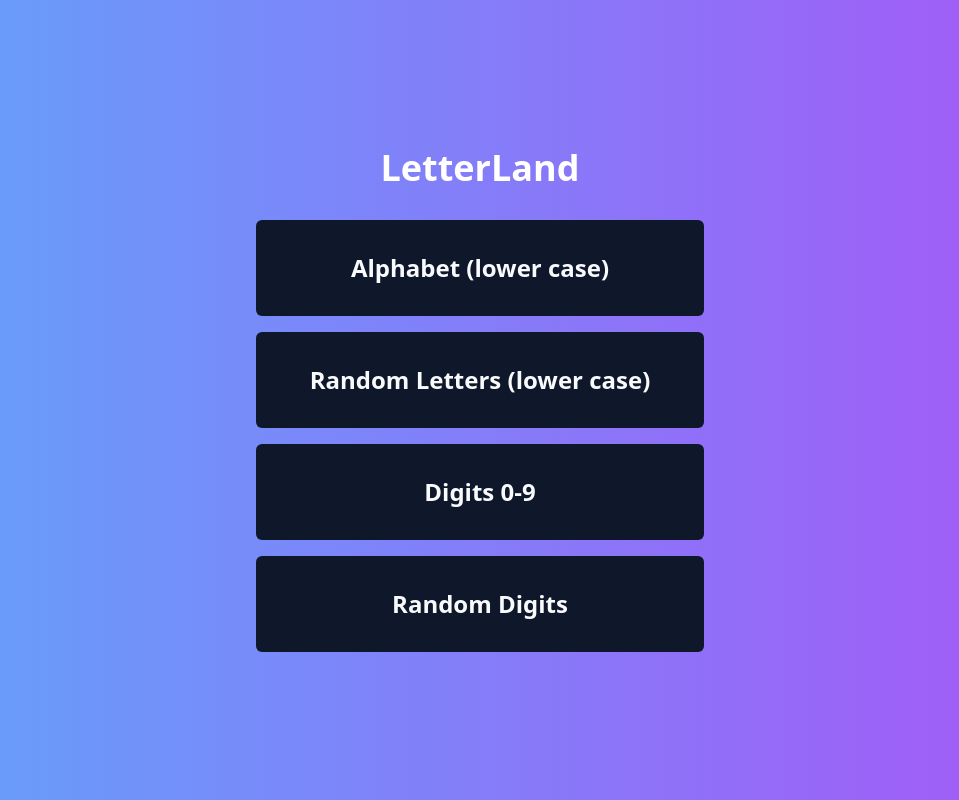
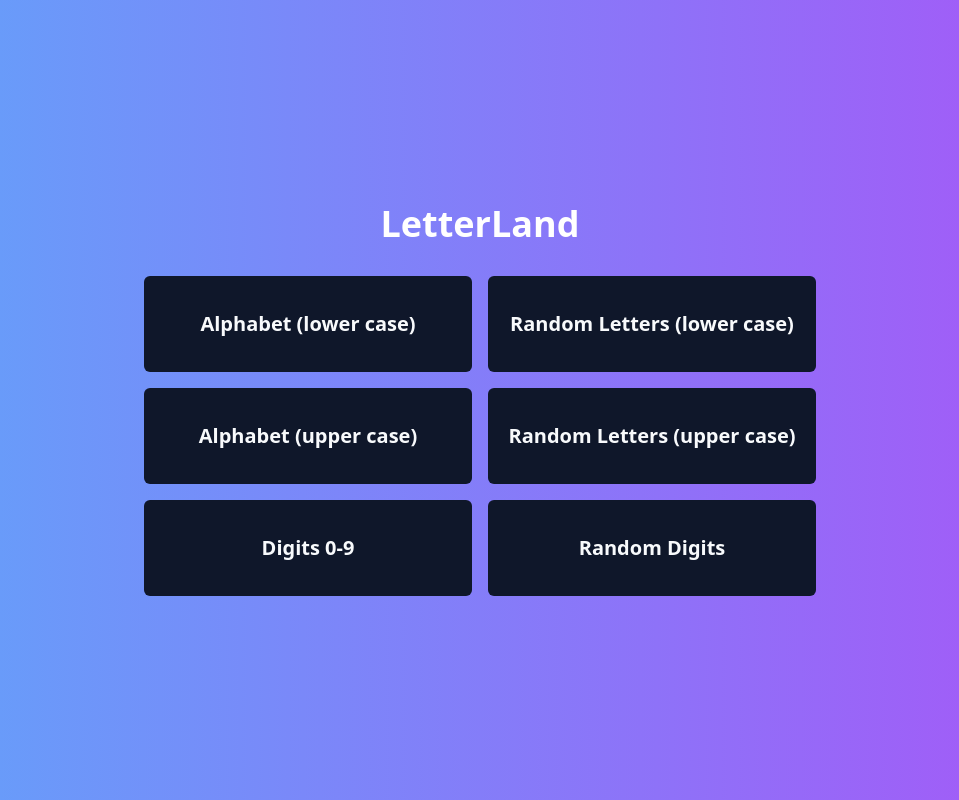
Before and after one commit to hervert/letterland, a React (Vite) app: page / in a window 1280 px wide. Shown: the whole page, without its empty margins (160-1119 px from the left). Built offline with nearby package versions, Linux system fonts and the light colour scheme.

Commit message:
Add upper case options
Added two new navigation options for "Alphabet (upper case)" and "Random Letters (upper case)" to the home page for enhanced user experience.
[skip gpt_engineer]

```diff
--- a/src/pages/Home.jsx
+++ b/src/pages/Home.jsx
@@ -6,29 +6,41 @@ const Home = () => {
   const navigate = useNavigate();
 
   return (
-    <div className="h-screen flex flex-col items-center justify-center bg-gradient-to-r from-blue-400 to-purple-500 p-4">
+    <div className="min-h-screen flex flex-col items-center justify-center bg-gradient-to-r from-blue-400 to-purple-500 p-4">
       <h1 className="text-4xl font-bold text-white mb-8">LetterLand</h1>
-      <div className="flex flex-col space-y-4 w-full max-w-md">
+      <div className="grid grid-cols-1 md:grid-cols-2 gap-4 w-full max-w-2xl">
         <Button
-          className="w-full h-24 text-2xl font-bold"
-          onClick={() => navigate('/play/alphabetical')}
+          className="h-24 text-xl font-bold"
+          onClick={() => navigate('/play/alphabetical-lower')}
         >
           Alphabet (lower case)
         </Button>
         <Button
-          className="w-full h-24 text-2xl font-bold"
-          onClick={() => navigate('/play/random')}
+          className="h-24 text-xl font-bold"
+          onClick={() => navigate('/play/random-lower')}
         >
           Random Letters (lower case)
         </Button>
         <Button
-          className="w-full h-24 text-2xl font-bold"
+          className="h-24 text-xl font-bold"
+          onClick={() => navigate('/play/alphabetical-upper')}
+        >
+          Alphabet (upper case)
+        </Button>
+        <Button
+          className="h-24 text-xl font-bold"
+          onClick={() => navigate('/play/random-upper')}
+        >
+          Random Letters (upper case)
+        </Button>
+        <Button
+          className="h-24 text-xl font-bold"
           onClick={() => navigate('/play/digits')}
         >
           Digits 0-9
         </Button>
         <Button
-          className="w-full h-24 text-2xl font-bold"
+          className="h-24 text-xl font-bold"
           onClick={() => navigate('/play/random-digits')}
         >
           Random Digits
```
